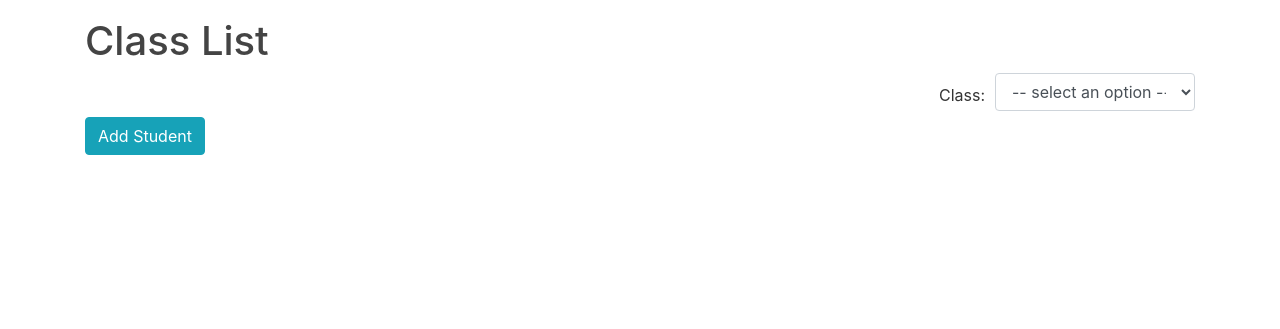
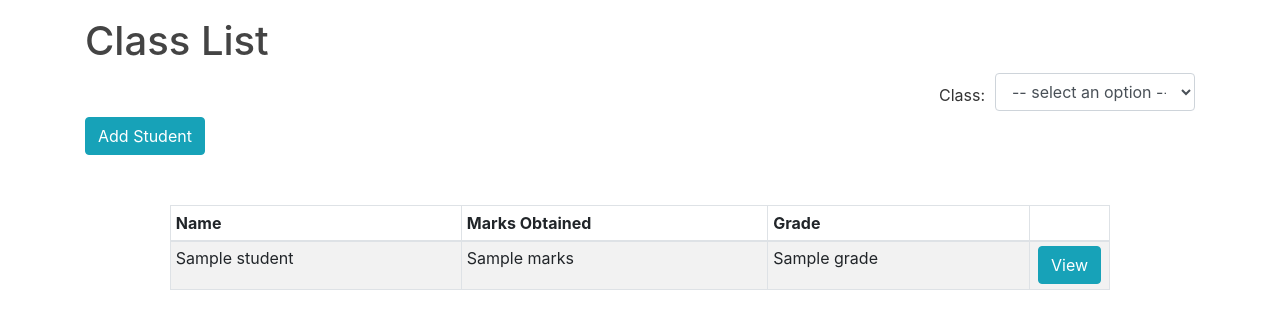
Before and after one commit to unluckyvevo/IT2201-Project, a Flask app: template readbit/templates/manage_class.html in a window 1280 px wide. Shown: the part 63-392 px from the top of the page. Run offline with Flask 2, Linux system fonts and the light colour scheme; the template is opened without the code that fills it: most values are stand-ins (such as "Sample title", 1, 10 or a date in 2020); some libraries are stand-ins or nearby versions.

```diff
--- a/readbit/templates/manage_class.html
+++ b/readbit/templates/manage_class.html
@@ -54,7 +54,38 @@
                 </div>
               </div>
 
-            </div>          </tbody>
+            </div>
+          </div>
+        </div>
+    </div>
+
+    <div class="row">
+        <table id="class_list_table" class="table table-striped table-bordered table-sm " width="100%">
+          <thead>
+            <tr>
+              <th class="th-sm">Name
+              </th>
+              <th class="th-sm">Marks Obtained
+              </th>
+              <th class="th-sm">Grade
+              </th>
+              <th class="th-sm">
+              </th>
+            </tr>
+          </thead>
+          <tbody>
+            {% if stud_list is defined %}
+                {% for student in stud_list %}
+                    <tr>
+                        <td>{{ student['name'] }}</td>
+                        <td>{{ student['marks'] }}</td>
+                        <td>{{ student['grade'] }}</td>
+                        <td class="text-center" id="manage_class_button_col"><a href="{{ url_for('view_student') }}"
+                                                                                class="btn btn-info">View</a></td>
+                    </tr>
+                {% endfor %}
+            {% endif %}
+          </tbody>
         </table>
     </div>
 </div>
```
